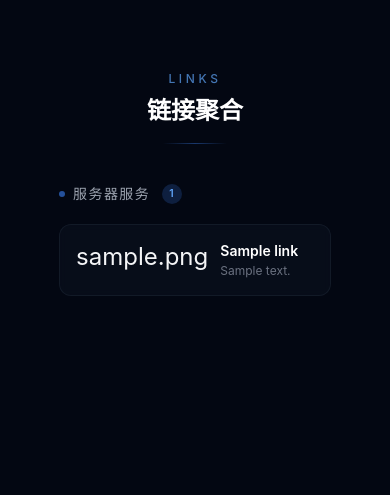
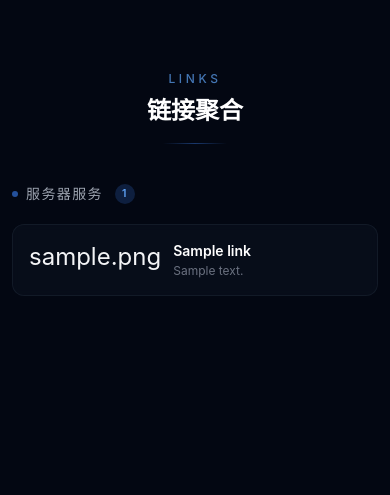
Before and after one commit to FeliixFeng/nexus, a Django app: page /links/ in a window 390 px wide. Shown: the part 45-540 px from the top of the page. Run offline with Django 5.2, Linux system fonts and the light colour scheme; tables that the repository leaves empty hold one stand-in row (values such as "Sample post"); some libraries are stand-ins or nearby versions.

Commit message:
fix: 链接页移动端也撑满

```diff
--- a/links/templates/links/list.html
+++ b/links/templates/links/list.html
@@ -67,7 +67,7 @@
 {% endblock %}
 
 {% block content %}
-<div class="mx-auto px-6 md:px-10 pt-4 md:pt-8 pb-10 max-w-[82vw]">
+<div class="mx-auto px-3 md:px-10 pt-4 md:pt-8 pb-10 max-w-full md:max-w-[82vw]">
     <!-- 标题 -->
     <div class="text-center mb-10">
         <h1 class="text-xs font-medium text-blue-400/70 uppercase tracking-[0.3em] mb-2">Links</h1>
```
